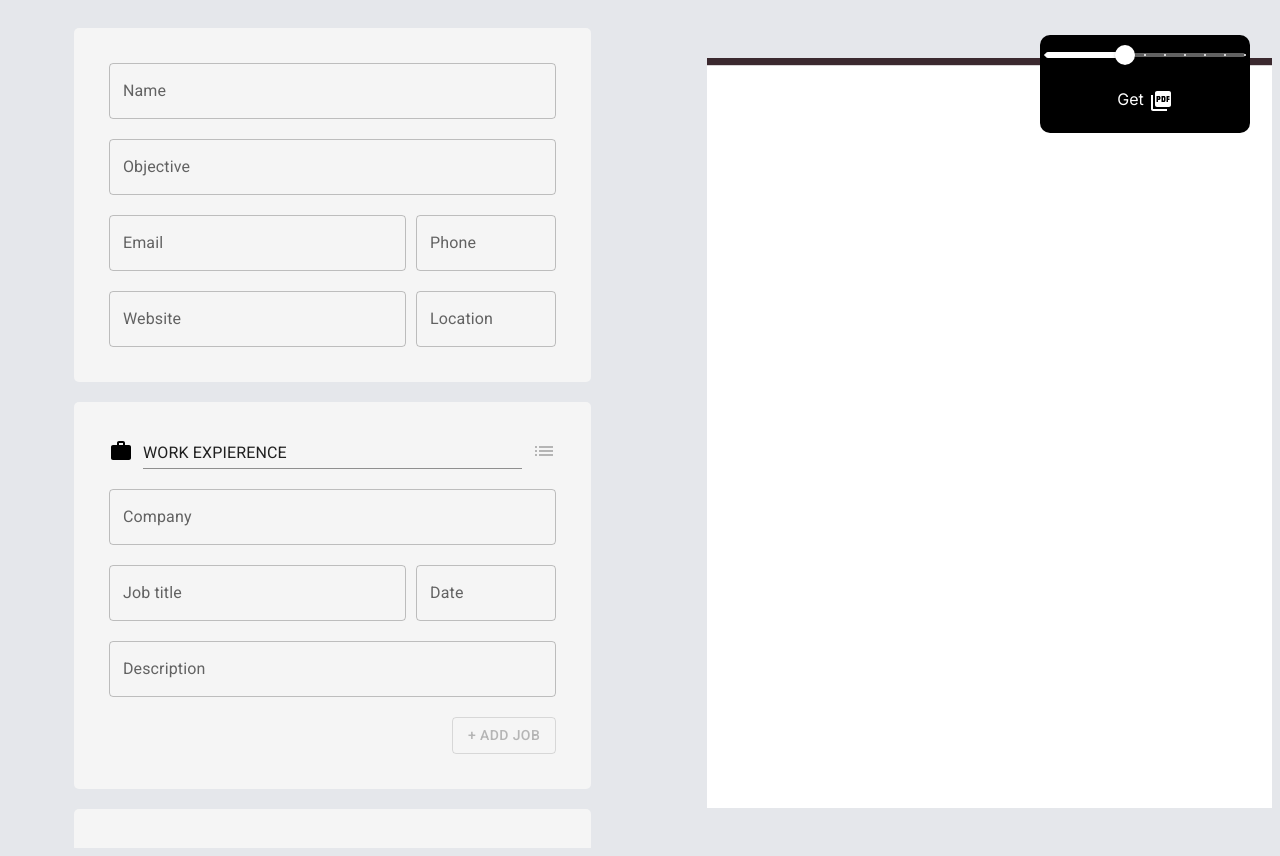
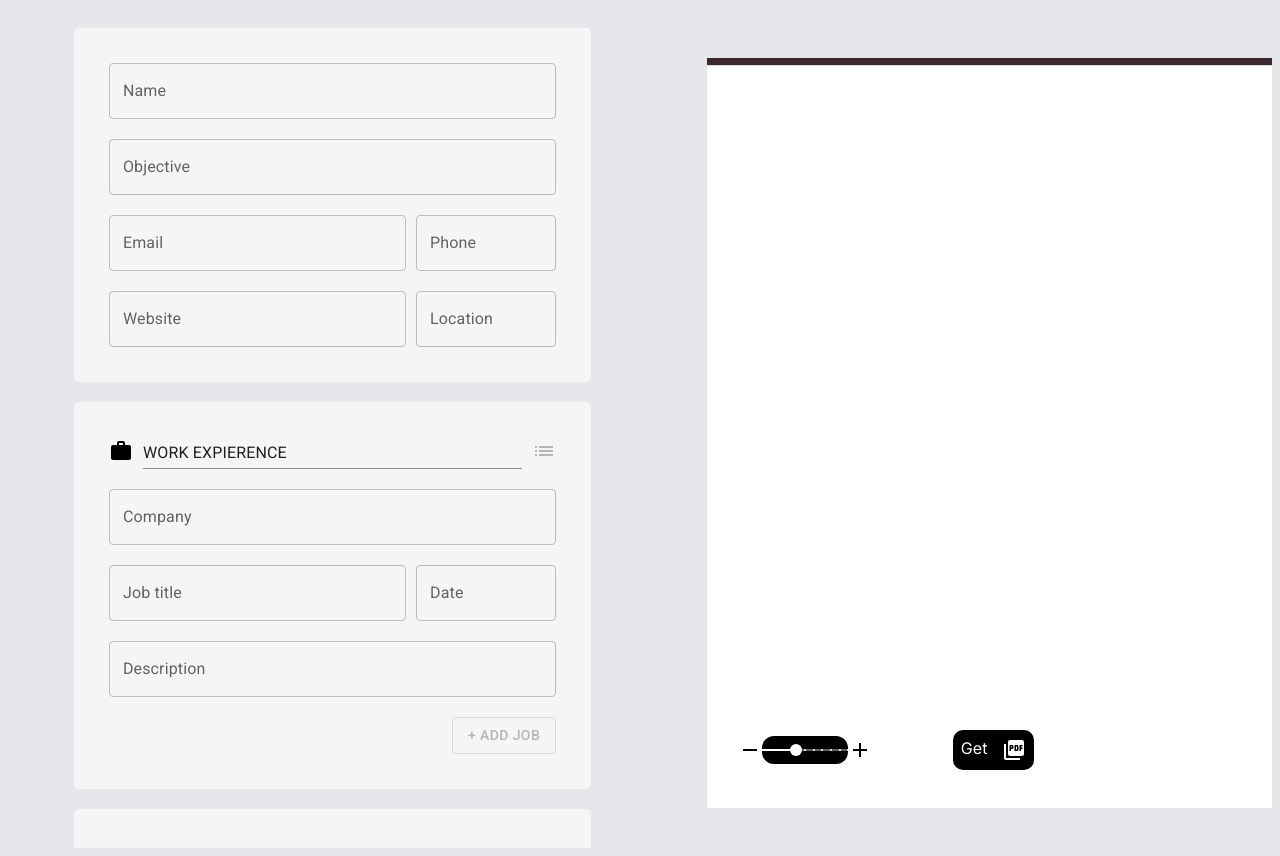
Before and after one commit to mart8ins/cv-generator, a Next.js app: page / in a window 1280 px wide. Built offline with nearby package versions, Linux system fonts and the light colour scheme.

Commit message:
changed pdf generator button and slider position

```diff
--- a/src/app/components/pdfPreview/PdfPreview.jsx
+++ b/src/app/components/pdfPreview/PdfPreview.jsx
@@ -13,7 +13,7 @@ export default function PdfPreview() {
 
     return (
         <div className="pdfPreview">
-            <PDFoptions pdfRef={pdfRef} />
+            <PDFoptions pdfRef={pdfRef}/>
             <div
                 ref={pdfRef}
                 className="pdf-document"
--- a/src/app/components/pdfPreview/components/getPdf/PDFOptions.tsx
+++ b/src/app/components/pdfPreview/components/getPdf/PDFOptions.tsx
@@ -2,16 +2,18 @@ import { AppThemeContext } from "@/app/context/theme-context";
 import { Slider } from "@mui/material";
 import dynamic from "next/dynamic";
 import { useContext } from "react";
+import AddIcon from '@mui/icons-material/Add';
+import RemoveIcon from '@mui/icons-material/Remove';
 const GeneratePDF = dynamic(() => import("./GeneratePDF"), { ssr: false });
 
-export default function PDFoptions({ pdfRef }: any) {
+export default function PDFoptions({pdfRef}: any) {
     const { pdfScale, setPdfScale } = useContext(AppThemeContext);
-
     return (
         <div className="pdf-document-options">
-            <div>
+            <div className="slider-container">
+                <RemoveIcon/>
                 <Slider
-                    aria-label="Temperature"
+                    aria-label="Scale"
                     defaultValue={pdfScale}
                     valueLabelDisplay="auto"
                     step={0.1}
@@ -20,10 +22,18 @@ export default function PDFoptions({ pdfRef }: any) {
                     max={1.5}
                     onChange={(e: any) => setPdfScale(e.target.value)}
                     value={pdfScale}
-                    style={{ color: "white" }}
+                    getAriaLabel={() => 'Temperature range'}
+                    size="small"
+                    style={{
+                        color: "white",
+                        backgroundColor: "black"
+                    }}
                 />
+                <AddIcon/>
             </div>
-            <GeneratePDF html={pdfRef} />
+            <div className="generate-container">
+                <GeneratePDF html={pdfRef} />
+            </div>
         </div>
     );
 }
--- a/src/app/context/context.tsx
+++ b/src/app/context/context.tsx
@@ -4,6 +4,7 @@ import { LocalStorageActions } from "./localStorage";
 export const CvContext = createContext({} as AppContextData);
 
 const CvContextProvider = ({ children }: { children: ReactNode }) => {
+
     const [details, setDetails] = useState({
         name: "",
         objective: "",
--- a/src/app/globals.css
+++ b/src/app/globals.css
@@ -72,10 +72,8 @@ body {
     font-weight: bold;
 }
 
-
 /* DETAILS PREVIEW*/
 .pdfPreview {
-    /* min-width: 49%; */
     max-height: 100vh;
     max-width: max-content;
     height: min-content;
@@ -83,15 +81,41 @@ body {
 }
 
 .pdf-document-options {
-    padding: 5px;
-    border-radius: 10px;
-    width: 200px;
+    display: flex;
+    justify-content: space-evenly;
+    align-items: center;
+    width: 35%;
     position: fixed;
+    z-index: 10;
+    bottom: 20px;
+    right: left;
+}
+.slider-container {
+    display: flex;
+    align-items: center;
+    justify-content: space-between;
+    width: 30%;
+    padding: 10px;
+    border-radius: 50px;
+}
+
+.pdf-save-container {
     background-color: black;
     color: white;
-    z-index: 10;
-    right: 30px;
-    top: 35px;
+    max-width: max-content;
+    border-radius: 10px;
+    padding: 8px;
+    margin: 10px auto;
+    display: flex;
+    justify-content: center;
+}
+.pdf-save-container > div {
+    margin-right: 15px;
+}
+.pdf-save-container:hover {
+    cursor: pointer;
+    background-color: rgb(74, 74, 74);
+    transition: 0.3s;
 }
 
 .pdf-document {
@@ -99,25 +123,6 @@ body {
     border-top: 8px solid;
     transform-origin: top left;
     margin: 50px;
-}
-
-.pdf-save-container {
-    background-color: black;
-    max-width: max-content;
-    border-radius: 10px;
-    padding: 5px;
-    margin: 10px auto;
-    display: flex;
-    justify-content: center;
-
-}
-.pdf-save-container>div {
-    margin-right: 5px;
-}
-.pdf-save-container:hover {
-    cursor: pointer;
-    background-color: rgb(74, 74, 74);
-    transition: 0.3s;
 }
 
 .preview-group {
--- a/src/app/page.tsx
+++ b/src/app/page.tsx
@@ -6,13 +6,13 @@ import AppThemeContextProvider from "./context/theme-context";
 
 export default function Home() {
     return (
-        <div className="container">
-            <CvContextProvider>
+         <CvContextProvider>
                 <AppThemeContextProvider>
-                    <UserInputs />
-                    <PdfPreview />
+                    <div className="container">
+                        <UserInputs />
+                        <PdfPreview />
+                    </div>
                 </AppThemeContextProvider>
             </CvContextProvider>
-        </div>
     );
 }
```
